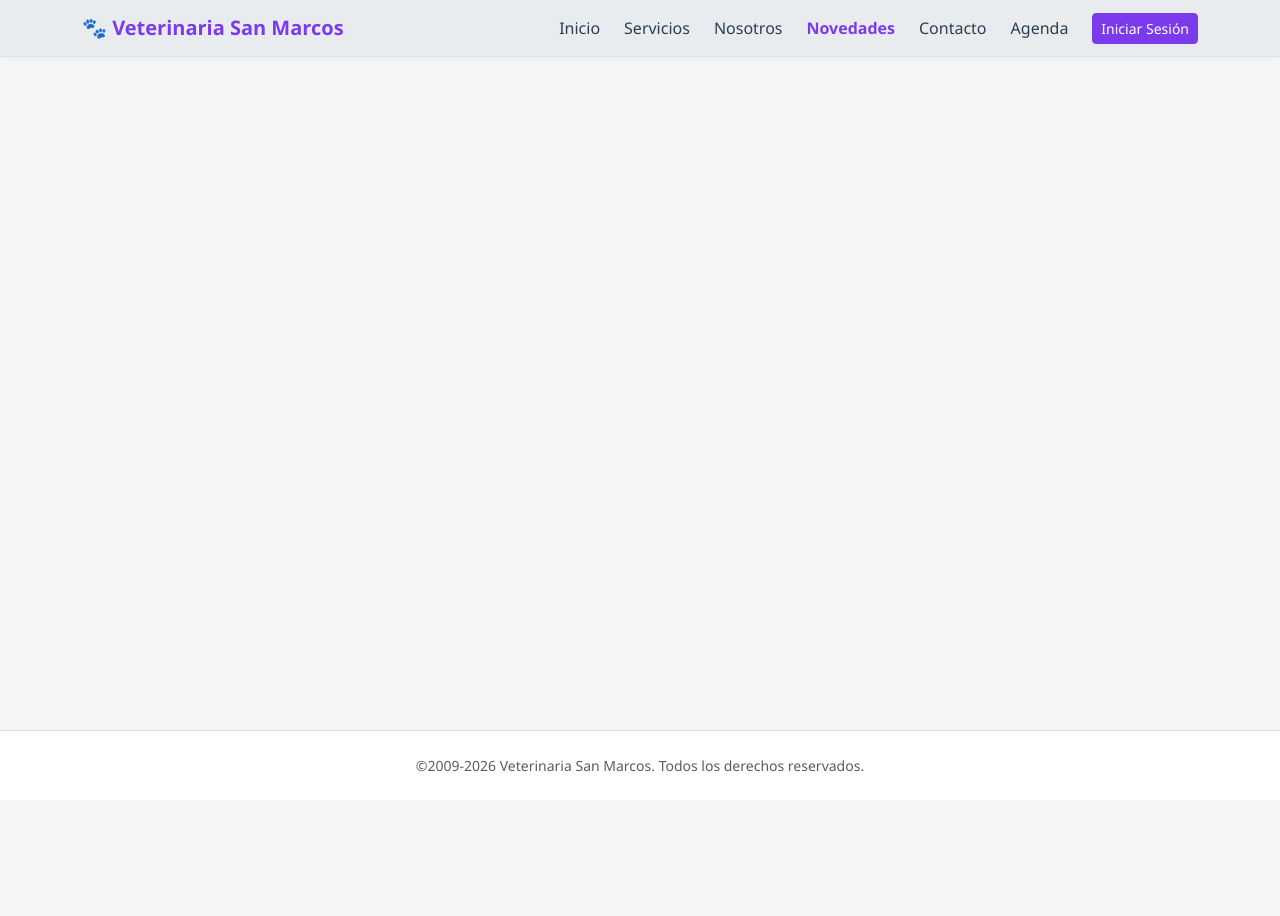
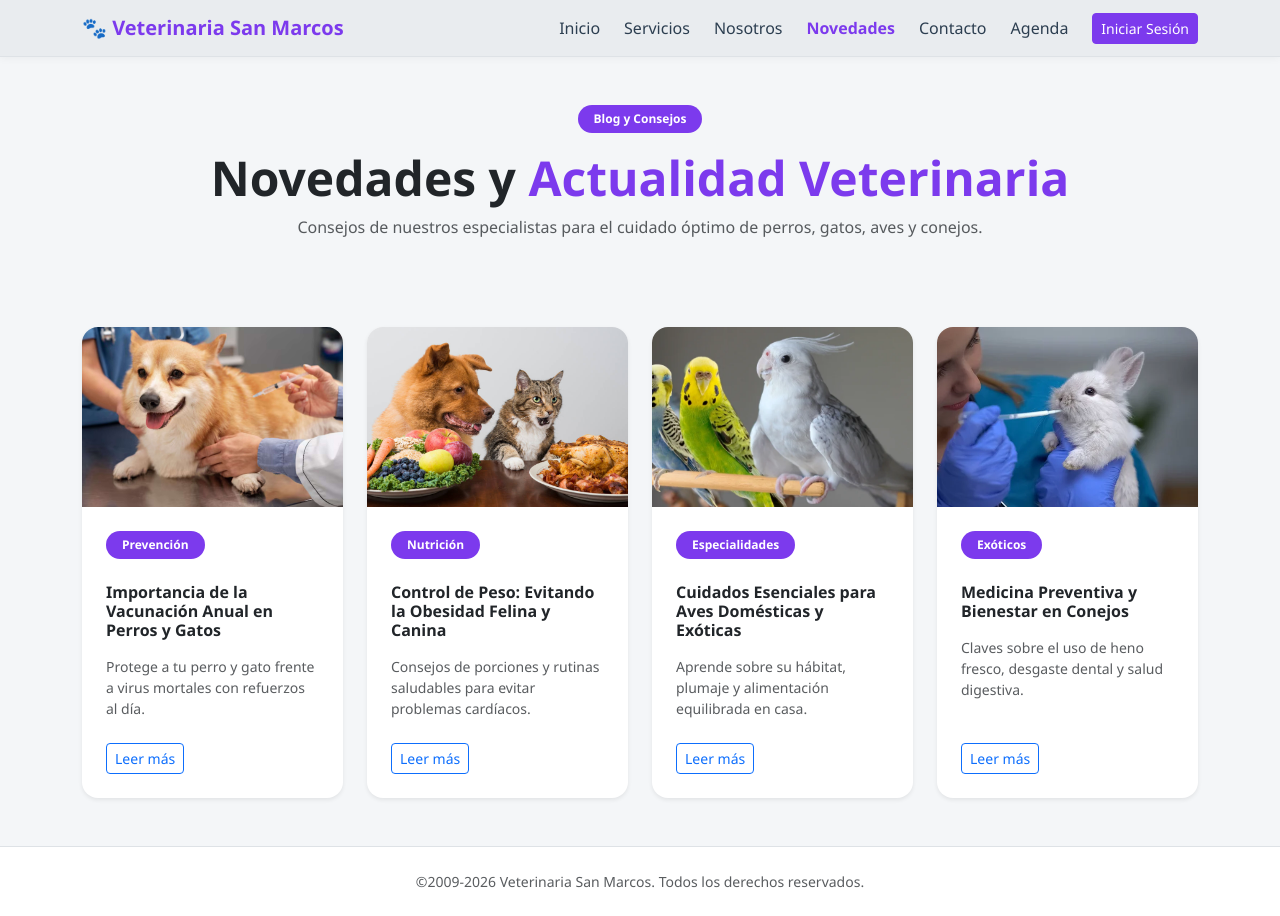
Before and after one commit to Elkriu/VetSanMarcos, a React (Vite) app: page /novedades in a window 1280 px wide. Before the commit the page ends 800 px from the top, so only its background shows below. Built offline with nearby package versions, Linux system fonts and the light colour scheme.

Commit message:
Novedades, Detalle Noticia y Novedades tsx Actualizado
Se crean los archivos de Novedades ts , Detalle Noticia y Novedades tsx

```diff
--- a/src/App.tsx
+++ b/src/App.tsx
@@ -5,8 +5,8 @@ import Inicio from "./paginas/Inicio";
 import Servicios from "./paginas/Servicios";
 import DetalleServicio from "./paginas/DetalleServicio";
 import Nosotros from "./paginas/Nosotros";
-// import Novedades from "./paginas/Novedades";
-// import DetalleNoticia from "./paginas/DetalleNoticia";
+import Novedades from "./paginas/Novedades";
+import DetalleNoticia from "./paginas/DetalleNoticia";
 import Contacto from "./paginas/Contacto";
 // import Agenda from "./paginas/Agenda";
 // import Login from "./paginas/Login";
@@ -26,8 +26,8 @@ function App() {
                     {<Route path="/servicios" element={<Servicios />} />}
                     {<Route path="/servicios/:id" element={<DetalleServicio />} />}
                     {<Route path="/nosotros" element={<Nosotros />} />}
-                    {/* <Route path="/novedades" element={<Novedades />} /> */}
-                    {/* <Route path="/novedades/:id" element={<DetalleNoticia />} /> */}
+                    { <Route path="/novedades" element={<Novedades />} />}
+                    {<Route path="/novedades/:id" element={<DetalleNoticia />} /> }
                     {<Route path="/contacto" element={<Contacto />} />}
                     {/* <Route path="/agenda" element={<Agenda />} /> */}
                     {/* <Route path="/login" element={<Login />} /> */}
--- /dev/null
+++ b/src/datos/novedades.ts
@@ -0,0 +1,48 @@
+export interface Noticia {
+    id: number;
+    titulo: string;
+    categoria: string;
+    fecha: string;
+    imagen: string;
+    resumen: string;
+    texto: string;
+}
+
+export const novedades: Noticia[] = [
+    {
+        id: 1,
+        titulo: "Importancia de la Vacunación Anual en Perros y Gatos",
+        categoria: "Prevención",
+        fecha: "10 de Mayo, 2026",
+        imagen: "/img/vacuna.jpg",
+        resumen: "Protege a tu perro y gato frente a virus mortales con refuerzos al día.",
+        texto: "La vacunación es el pilar fundamental de la medicina preventiva veterinaria. Aplicar los refuerzos anuales protege a tu mascota contra patógenos altamente contagiosos como el parvovirus, la rabia y el distemper en canes, o la leucemia felina en gatos. En la Veterinaria San Marcos contamos con registros digitales para avisarte oportunamente cuando a tu compañero le corresponda su próxima dosis.",
+    },
+    {
+        id: 2,
+        titulo: "Control de Peso: Evitando la Obesidad Felina y Canina",
+        categoria: "Nutrición",
+        fecha: "2 de Junio, 2026",
+        imagen: "/img/nutricion.jpg",
+        resumen: "Consejos de porciones y rutinas saludables para evitar problemas cardíacos.",
+        texto: "El sobrepeso en mascotas reduce considerablemente su expectativa de vida y predispone a problemas articulares, diabetes y patologías cardíacas. Durante nuestras consultas de control de peso en la clínica, evaluamos la condición corporal de tu mascota y diseñamos una pauta nutricional equilibrada adaptada a su edad, raza y nivel de actividad física.",
+    },
+    {
+        id: 3,
+        titulo: "Cuidados Esenciales para Aves Domésticas y Exóticas",
+        categoria: "Especialidades",
+        fecha: "15 de Junio, 2026",
+        imagen: "/img/aves.webp",
+        resumen: "Aprende sobre su hábitat, plumaje y alimentación equilibrada en casa.",
+        texto: "Las aves de compañía requieren un monitoreo constante de su plumaje, una dieta rica en semillas seleccionadas y pellet, además de revisiones periódicas del pico y las uñas. En nuestra clínica entregamos asesoría experta para asegurar un hábitat adecuado que prevenga el estrés y enfermedades respiratorias comunes.",
+    },
+    {
+        id: 4,
+        titulo: "Medicina Preventiva y Bienestar en Conejos",
+        categoria: "Exóticos",
+        fecha: "28 de Junio, 2026",
+        imagen: "/img/conejos.jpg",
+        resumen: "Claves sobre el uso de heno fresco, desgaste dental y salud digestiva.",
+        texto: "Los conejos son animales muy sensibles que necesitan una alimentación basada principalmente en heno fresco y agua constante. Sus dientes crecen sin parar, por lo que el desgaste adecuado es vital. Realizamos controles médicos especializados para prevenir problemas digestivos y dentales en lagomorfos.",
+    },
+];
--- /dev/null
+++ b/src/paginas/DetalleNoticia.tsx
@@ -0,0 +1,62 @@
+import { useParams } from "react-router-dom";
+import BotonEnlace from "../componentes/atomos/BotonEnlace";
+import Insignia from "../componentes/atomos/Insignia";
+import { novedades } from "../datos/novedades";
+
+function DetalleNoticia() {
+    const { id } = useParams();
+    const noticia = novedades.find((n) => n.id === Number(id));
+
+    return (
+        <div className="container">
+            <section className="row justify-content-center">
+                <article className="col-lg-8">
+                    <div className="mb-4">
+                        <BotonEnlace
+                            texto="← Volver a Novedades"
+                            a="/novedades"
+                            variante="outline-secondary"
+                            tamano="sm"
+                        />
+                    </div>
+
+                    <div className="card border-0 shadow-sm rounded-4 p-4 p-md-5 bg-white">
+                        {noticia ? (
+                            <>
+                                <div>
+                                    <Insignia texto={noticia.categoria} />
+                                </div>
+                                <h1 className="fw-bold text-dark mb-2">{noticia.titulo}</h1>
+                                <p className="text-muted small mb-4">Publicado el {noticia.fecha}</p>
+
+                                <div className="mb-4 text-center">
+                                    <img
+                                        src={noticia.imagen}
+                                        alt={noticia.titulo}
+                                        className="img-fluid rounded-4 shadow-sm"
+                                        style={{
+                                            maxHeight: "350px",
+                                            width: "100%",
+                                            objectFit: "cover",
+                                        }}
+                                    />
+                                </div>
+
+                                <p className="text-secondary lh-lg">{noticia.texto}</p>
+                            </>
+                        ) : (
+                            <>
+                                <h3 className="text-danger">Artículo no encontrado.</h3>
+                                <div className="mt-3">
+                                    <BotonEnlace texto="Volver a Novedades" a="/novedades" />
+                                </div>
+                            </>
+                        )}
+                    </div>
+                </article>
+            </section>
+        </div>
+    );
+}
+
+export default DetalleNoticia;
--- /dev/null
+++ b/src/paginas/Novedades.tsx
@@ -0,0 +1,50 @@
+import EncabezadoSeccion from "../componentes/moleculas/EncabezadoSeccion";
+import BotonEnlace from "../componentes/atomos/BotonEnlace";
+import Insignia from "../componentes/atomos/Insignia";
+import { novedades } from "../datos/novedades";
+
+function Novedades() {
+    return (
+        <section className="container">
+            <EncabezadoSeccion
+                nivel="h1"
+                insignia="Blog y Consejos"
+                titulo="Novedades y"
+                destacado="Actualidad Veterinaria"
+                descripcion="Consejos de nuestros especialistas para el cuidado óptimo de perros, gatos, aves y conejos."
+            />
+
+            <div className="row g-4 justify-content-center mt-2">
+                {novedades.map((item) => (
+                    <div className="col-md-6 col-lg-3" key={item.id}>
+                        <article className="card h-100 border-0 shadow-sm rounded-4 overflow-hidden bg-white">
+                            <img
+                                src={item.imagen}
+                                className="card-img-top"
+                                alt={item.titulo}
+                                style={{ height: "180px", objectFit: "cover" }}
+                            />
+                            <div className="card-body p-4 d-flex flex-column">
+                                <div className="mb-2">
+                                    <Insignia texto={item.categoria} />
+                                </div>
+                                <h3 className="fw-bold h6 text-dark">{item.titulo}</h3>
+                                <p className="text-muted small my-2">{item.resumen}</p>
+                                <div className="mt-auto pt-3">
+                                    <BotonEnlace
+                                        texto="Leer más"
+                                        a={`/novedades/${item.id}`}
+                                        variante="outline-primary"
+                                        tamano="sm"
+                                    />
+                                </div>
+                            </div>
+                        </article>
+                    </div>
+                ))}
+            </div>
+        </section>
+    );
+}
+
+export default Novedades;
```
